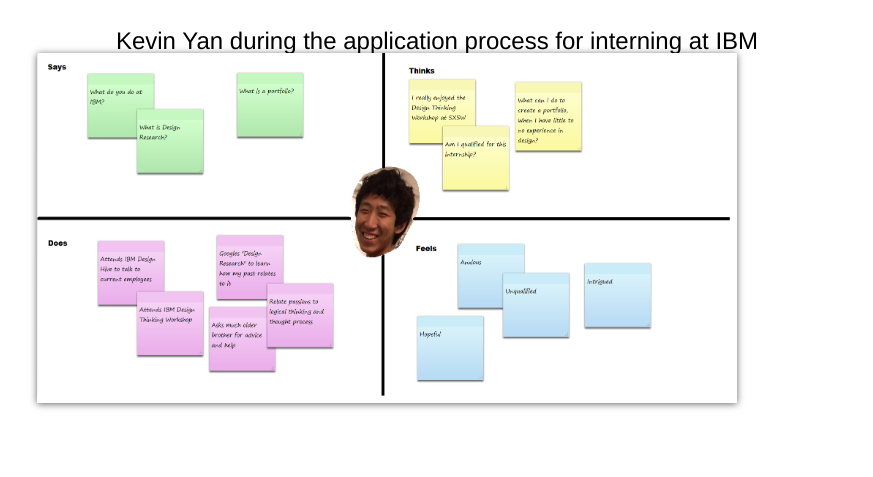
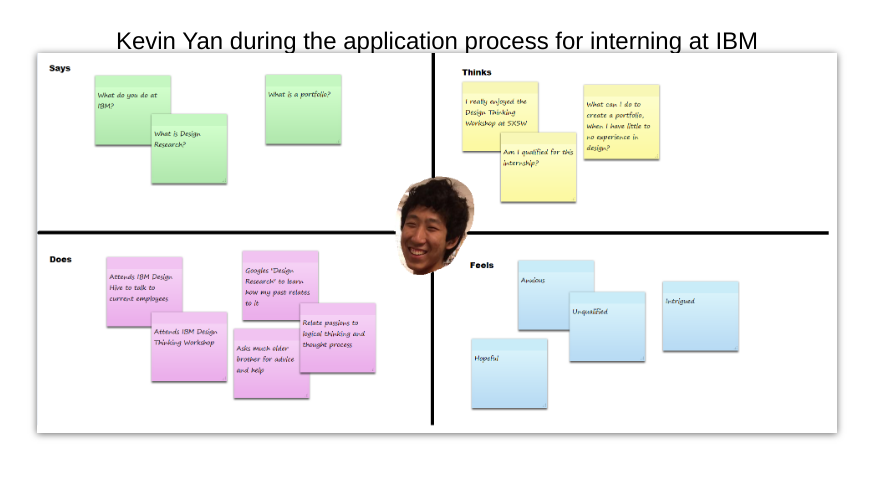
Before and after one commit to yanster97/yanster97.github.io, a plain HTML site: page portfolio.html in a window 1280 px wide. Shown: the part 247-724 px from the top of the page, without its empty margins (203-1076 px from the left). Drawn offline with nearby package versions, Linux system fonts and the light colour scheme; some packages are replaced by stand-ins of ours; a script that the page names is missing.

Commit message:
Update portfolio.html

```diff
--- a/portfolio.html
+++ b/portfolio.html
@@ -42,7 +42,9 @@
 				<u2>
 					<h2>Kevin Yan during the application process for interning at IBM</h2>
 					<h3>         </h3>
-					<img src="empathymap.jpg" alt="Empathy Map" align="middle" style="width:700px;height:350px;">
+					<h4>         </h4>
+					<h5>         </h5>
+					<img src="empathymap.jpg" alt="Empathy Map" align="middle" style="width:800px;height:380px;">
 				</u2>
 			</nav>
 
```
